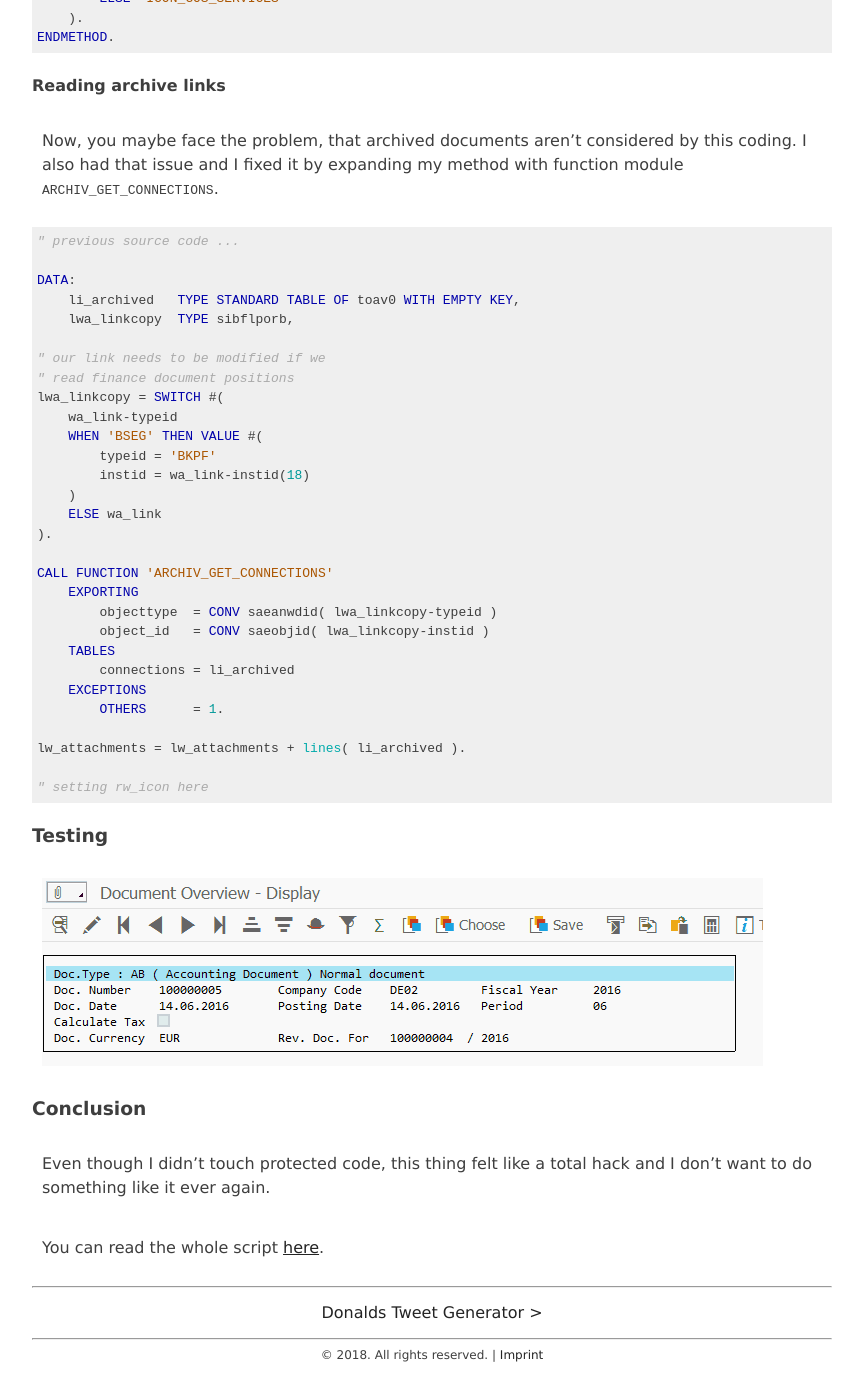
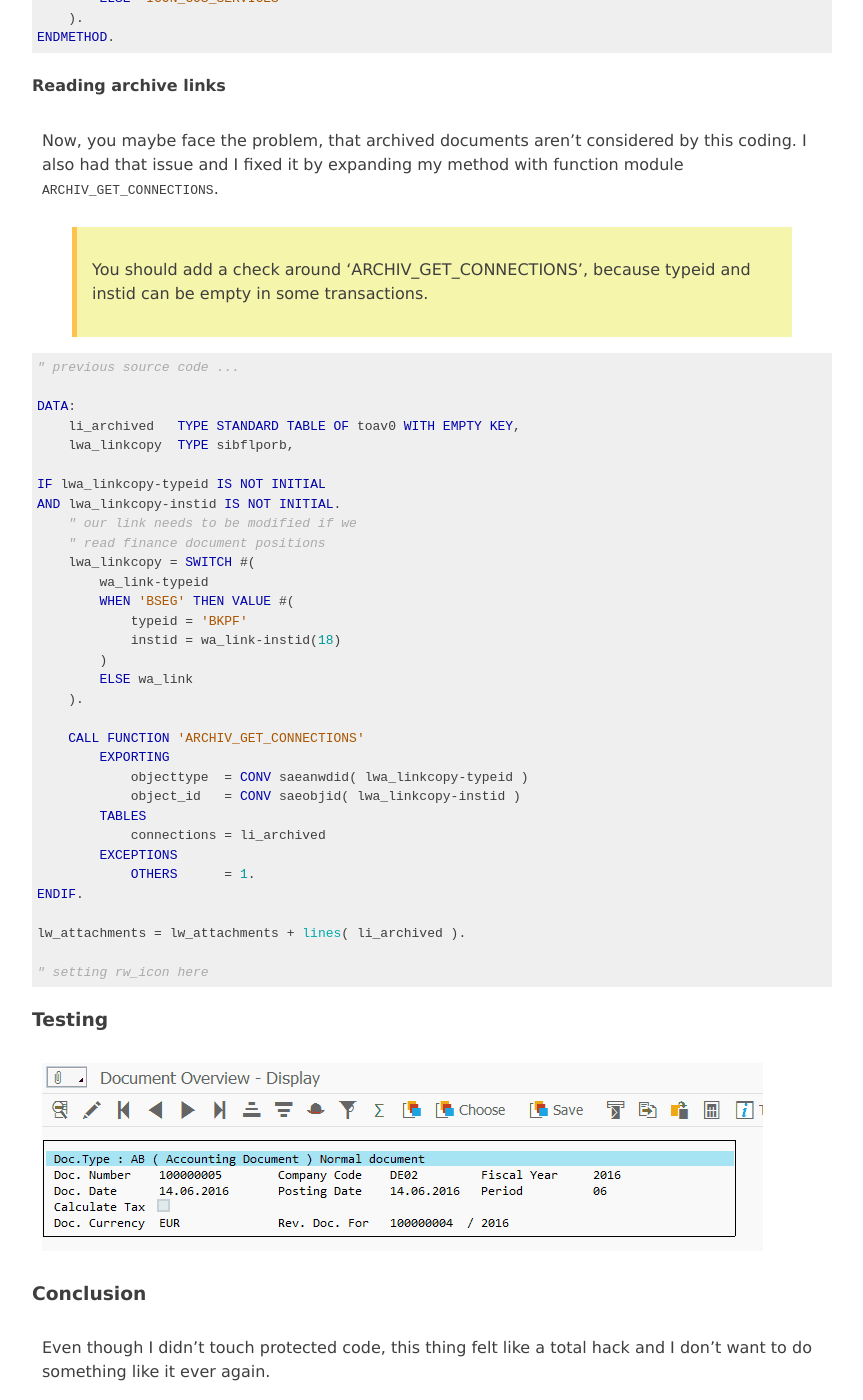
Before and after one commit to lausek/lausek.github.io, a Jekyll site: the page built from _posts/2018-03-23-custom-icon-for-attachment-list.md, in a window 1280 px wide and 1400 px high, scrolled down 4147 px. Shown: the whole window, without its empty margins (208-1071 px from the left). Built offline with Jekyll 4.4.1, drawn with Linux system fonts in a browser that asks for light colours; before the commit the page ends 5509 px from its top, so only the background shows below that.

Commit message:
added a suggestion to recent posts

````diff
--- a/_plugins/tags.rb
+++ b/_plugins/tags.rb
@@ -9,6 +9,7 @@ module Jekyll
             self.process(@tag)
             self.read_yaml(base, 'index.md')
             self.data['title'] = "#{tag}"
+            self.data['permalink'] = "/#{dir}/#{tag}.html"
             self.data['pages'] = []
             self.content = '{% include list.html pages=page.pages %}'
 
@@ -24,6 +25,7 @@ module Jekyll
         safe true
 
         def generate(site)
+            return
             dir = site.config['tags_dir']
             site.config['tags'].each_entry do |tag|
                 site.pages << TagsPage.new(site, site.source, dir, tag)
--- a/_posts/2018-03-23-custom-icon-for-attachment-list.md
+++ b/_posts/2018-03-23-custom-icon-for-attachment-list.md
@@ -174,6 +174,8 @@ ENDMETHOD.
 
 Now, you maybe face the problem, that archived documents aren't considered by this coding. I also had that issue and I fixed it by expanding my method with function module `ARCHIV_GET_CONNECTIONS`.
 
+> You should add a check around 'ARCHIV_GET_CONNECTIONS', because typeid and instid can be empty in some transactions.
+
 ``` abap
 " previous source code ...
 
@@ -181,25 +183,28 @@ DATA:
     li_archived   TYPE STANDARD TABLE OF toav0 WITH EMPTY KEY,
     lwa_linkcopy  TYPE sibflporb,
 
-" our link needs to be modified if we
-" read finance document positions
-lwa_linkcopy = SWITCH #(
-    wa_link-typeid
-    WHEN 'BSEG' THEN VALUE #(
-        typeid = 'BKPF'
-        instid = wa_link-instid(18)
-    )
-    ELSE wa_link
-).
+IF lwa_linkcopy-typeid IS NOT INITIAL
+AND lwa_linkcopy-instid IS NOT INITIAL.
+    " our link needs to be modified if we
+    " read finance document positions
+    lwa_linkcopy = SWITCH #(
+        wa_link-typeid
+        WHEN 'BSEG' THEN VALUE #(
+            typeid = 'BKPF'
+            instid = wa_link-instid(18)
+        )
+        ELSE wa_link
+    ).
 
-CALL FUNCTION 'ARCHIV_GET_CONNECTIONS'
-    EXPORTING
-        objecttype  = CONV saeanwdid( lwa_linkcopy-typeid )
-        object_id   = CONV saeobjid( lwa_linkcopy-instid )
-    TABLES
-        connections = li_archived
-    EXCEPTIONS
-        OTHERS      = 1.
+    CALL FUNCTION 'ARCHIV_GET_CONNECTIONS'
+        EXPORTING
+            objecttype  = CONV saeanwdid( lwa_linkcopy-typeid )
+            object_id   = CONV saeobjid( lwa_linkcopy-instid )
+        TABLES
+            connections = li_archived
+        EXCEPTIONS
+            OTHERS      = 1.
+ENDIF.
 
 lw_attachments = lw_attachments + lines( li_archived ).
 
````
